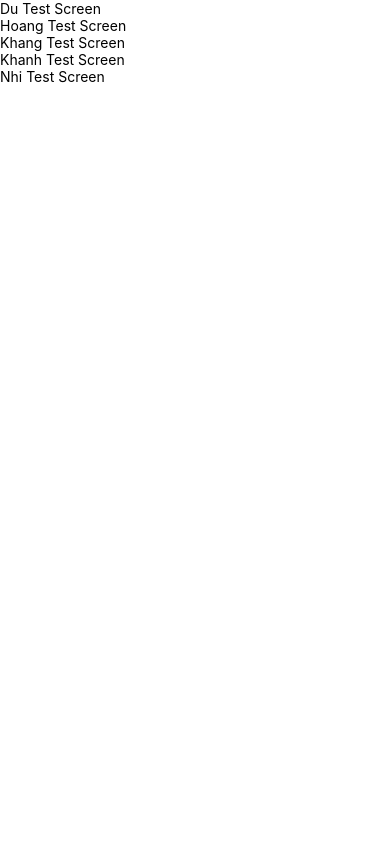
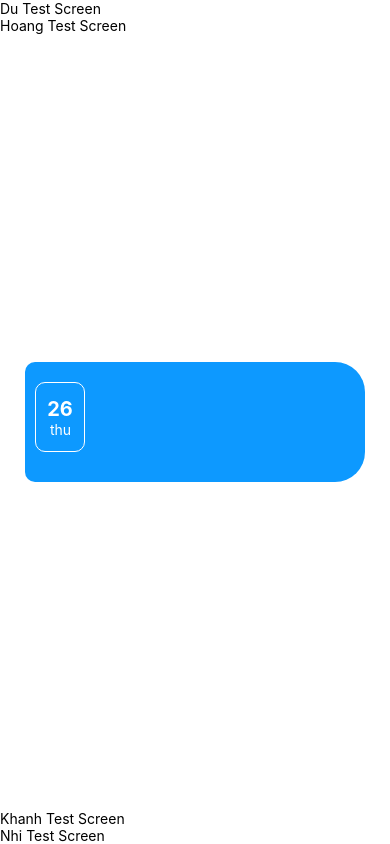
Before and after one commit to langgomxike/app.langgomedu, a React Native app: screen / in a window 390 px wide. Built offline with nearby package versions, Linux system fonts and the light colour scheme.

Commit message:
create confirm dialog component, WeekCalendar, update ColorConfig

```diff
--- a/src/configs/ColorConfig.ts
+++ b/src/configs/ColorConfig.ts
@@ -14,6 +14,7 @@ export enum BackgroundColor {
     gray_30 = '#D9D9D9',
     gray_50 = '#C3C3C3', //dark gray
     gray_c6 = '#CCCCCC',
+    gray_49 = '#494949',
     schedule_leaner = '#FFD028',
     schedule_tutor = '#CD84F1',
 
@@ -27,5 +28,14 @@ export enum TextColor {
     danger = '#DB0000',
     hint = '#CCCCCC',
     require = '#FF0000', //red star use this
+    sub_primary = '#0D99FF',
 
 }
+
+export enum BorderColor {
+    white = "#FFFFFF",
+    black = "#000000",
+    primary = "#85CBFF",
+    gray_30 =  "#D9D9D9",
+
+}
--- a/src/views/components/Calendar.tsx
+++ /dev/null
@@ -1,2 +0,0 @@
-import React from "react";
-import { View, StyleSheet } from "react-native";
--- /dev/null
+++ b/src/views/components/ConfirmDialog.tsx
@@ -0,0 +1,128 @@
+import React, { useState } from "react";
+import { View, StyleSheet, Button, Modal, Text, TouchableOpacity } from "react-native";
+import { BackgroundColor, TextColor } from "../../configs/ColorConfig";
+import HLine, {HLineType} from "./HLine";
+
+//define type
+type ConfirmDialogProps = {
+    title: string,
+    content: string,
+    buttonName: string,
+    confirm?: string,
+    cancel?: string,
+}
+
+const ConfirmDialog = ({ title, content, buttonName, confirm = 'confirm', cancel = 'cancel'}: ConfirmDialogProps) => {
+    //define state
+    const [modalVisible, setModalVisible] = useState(false)
+    //define handle
+    const openConfirmDialog = () => {
+        //show modal
+        setModalVisible(true);
+    }
+    const handleCancel = () => {
+        //hide modal
+        setModalVisible(false)
+    }
+    const handleConfirm = () => {
+        //hide modal
+        setModalVisible(false)
+    }
+
+    return (
+        <View style={styles.container}>
+            <Button title={buttonName} onPress={openConfirmDialog} />
+
+            <Modal
+                animationType="slide"
+                transparent={true}
+                visible={modalVisible}
+                onRequestClose={() => {
+                    setModalVisible(false);
+                }}
+            >
+                <View style={styles.modalBackground}>
+                    <View style={styles.dialogContainer}>
+                        <Text style={styles.dialogTitle}>{title}</Text>
+                        <Text style={styles.dialogMessage}>{content}</Text>
+
+                        {/* Horizontal Line */}
+                        <HLine type={HLineType.LIGHT}/>
+
+                        <View style={styles.buttonContainer}>
+                            {/* cancel button */}
+                            <TouchableOpacity style={styles.confirmButton} onPress={handleConfirm}>
+                                <Text style={styles.buttonText}>{cancel}</Text>
+                            </TouchableOpacity>
+                            {/* confirm button */}
+                            <TouchableOpacity style={styles.cancelButton} onPress={handleCancel}>
+                                <Text style={[styles.buttonText, styles.TextConfirm]}>{confirm}</Text>
+                            </TouchableOpacity>
+                        </View>
+                    </View>
+                </View>
+            </Modal>
+        </View>
+    )
+}
+
+const styles = StyleSheet.create({
+    container: {
+        flex: 1,
+        justifyContent: 'center',
+        alignItems: 'center',
+    },
+    modalBackground: {
+        flex: 1,
+        justifyContent: 'center',
+        alignItems: 'center',
+        backgroundColor: 'rgba(0, 0, 0, 0.1)',
+    },
+    dialogContainer: {
+        width: 300,
+        padding: 20,
+        backgroundColor: 'white',
+        borderRadius: 10,
+        alignItems: 'center',
+        shadowColor: '#000',
+        shadowOffset: { width: 0, height: 2 },
+        shadowOpacity: 0.25,
+        shadowRadius: 3.84,
+        elevation: 5, // Tạo hiệu ứng nổi (Android)
+    },
+    dialogTitle: {
+        fontSize: 20,
+        fontWeight: 'bold',
+        marginBottom: 10,
+    },
+    dialogMessage: {
+        fontSize: 16,
+        fontWeight: 'light',
+        textAlign: 'center',
+        marginBottom: 20,
+    },
+    buttonContainer: {
+        flexDirection: 'row',
+        justifyContent: 'space-between',
+    },
+    cancelButton: {
+        padding: 10,
+        marginHorizontal: 30,
+    },
+    confirmButton: {
+        padding: 10,
+        borderRadius: 5,
+        marginHorizontal: 40,
+    },
+    buttonText: {
+        color: TextColor.sub_primary,
+        fontWeight: 'regular',
+        textAlign: 'center',
+        fontSize: 16,
+    },
+    TextConfirm:{
+        fontWeight: 'bold'
+    }
+
+})
+export default ConfirmDialog;
--- /dev/null
+++ b/src/views/components/DayBox.tsx
@@ -0,0 +1,75 @@
+import React, { useState } from "react";
+import { View, StyleSheet, Text } from "react-native";
+import { BorderColor, TextColor } from "../../configs/ColorConfig";
+//define props need to use
+type DayProps = {
+    day : string,
+    dayOfWeek : string,
+    isClassLeaner? : boolean,
+    isClassTutor? : boolean,
+    isToday? : boolean,
+}
+
+const classToday : Array<any> = []
+
+// const [isActive, setActive] = useState(false)
+
+const DayBox = ({day, dayOfWeek, isClassLeaner = false, isClassTutor = false, isToday =false}: DayProps) => {
+
+    if(isClassLeaner){
+        classToday.push(
+            <View style={styles.classLeaner}></View>
+        )
+    }
+    if(isClassTutor){
+        classToday.push(
+            <View style={styles.classTutor}></View>
+        )
+    }
+
+    return (
+        <View style={styles.daybox}>
+            <Text style={styles.day} >{day}</Text>
+            <Text style={styles.dayOfWeek}> {dayOfWeek} </Text>
+
+        </View>
+    )
+}
+
+const styles = StyleSheet.create({
+    daybox:{
+        flex: 1,
+        justifyContent: 'center',
+        alignItems: 'center',
+        marginTop: 20,
+        marginBottom: 30,
+        marginHorizontal: 10,
+        borderRadius: 10,
+        borderWidth: 1,
+        borderColor: BorderColor.white,
+        width: 50,
+        height: 70,
+        padding: 10,
+    },
+    day:{
+        fontWeight: 'bold',
+        fontSize: 20,
+        color: TextColor.white,
+    },
+    dayOfWeek:{
+        fontWeight: 'semibold',
+        color: TextColor.white
+    },
+    classLeaner:{
+        width: 20,
+        height: 20,
+        borderRadius: 20,
+
+    },
+    classTutor:{
+
+    }
+
+})
+
+export default DayBox;
--- a/src/views/components/Rating.tsx
+++ b/src/views/components/Rating.tsx
@@ -10,7 +10,6 @@ const Rating = ({onRatingChange} : ratingProps) => {
     const star = require('../../../assets/ic_star_outline.png');
     const star_active = require('../../../assets/ic_star.png');
     const maxStar: number = 5;
-    const starArray: Array<any> = [];
 
     const [activeStars, setActiveStars] = useState(0);
 
--- /dev/null
+++ b/src/views/components/WeekCalendar.tsx
@@ -0,0 +1,27 @@
+import React from "react";
+import { View, StyleSheet } from "react-native";
+import { BackgroundColor } from "../../configs/ColorConfig";
+import DayBox from "./DayBox";
+
+const WeekCalendar = () => {
+    return (
+        <View style={styles.weekCalendar}>
+            <DayBox day="26" dayOfWeek="thu"></DayBox>
+        </View>
+    )
+}
+
+const styles = StyleSheet.create({
+    weekCalendar: {
+        width: 340,
+        height: 120,
+        backgroundColor: BackgroundColor.primary,
+        borderTopLeftRadius:10,
+        borderTopRightRadius:30,
+        borderBottomLeftRadius:10,
+        borderBottomRightRadius:30,
+        elevation: 5,
+    }
+})
+
+export default WeekCalendar;
--- a/src/views/screens/KhangTest.tsx
+++ b/src/views/screens/KhangTest.tsx
@@ -1,9 +1,21 @@
-import { Text } from "react-native";
+import { Text, View, StyleSheet } from "react-native";
+import ConfirmDialog from "../components/ConfirmDialog";
+import WeekCalendar from "../components/WeekCalendar";
 
 export default function KhangTestScreen() {
   return (
-    <>
-      <Text>Khang Test Screen</Text>
-    </>
+    <View style={styles.container}>
+      <WeekCalendar/>
+      {/* <ConfirmDialog title="do you love me" content="if you love me click confirm" buttonName="demo"/> */}
+
+    </View>
   );
 }
+
+const styles = StyleSheet.create({
+  container: {
+    flex: 1,
+    alignItems: 'center',
+    justifyContent: 'center'
+  }
+})
```
